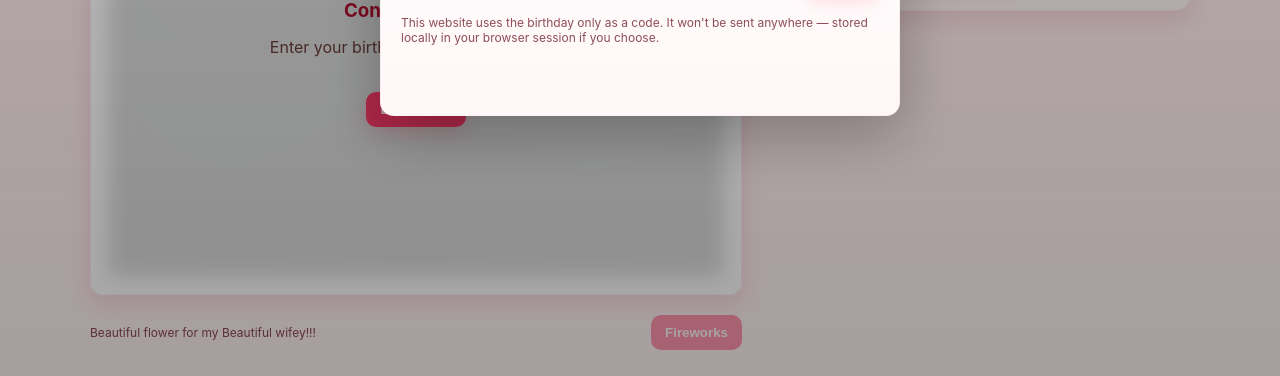
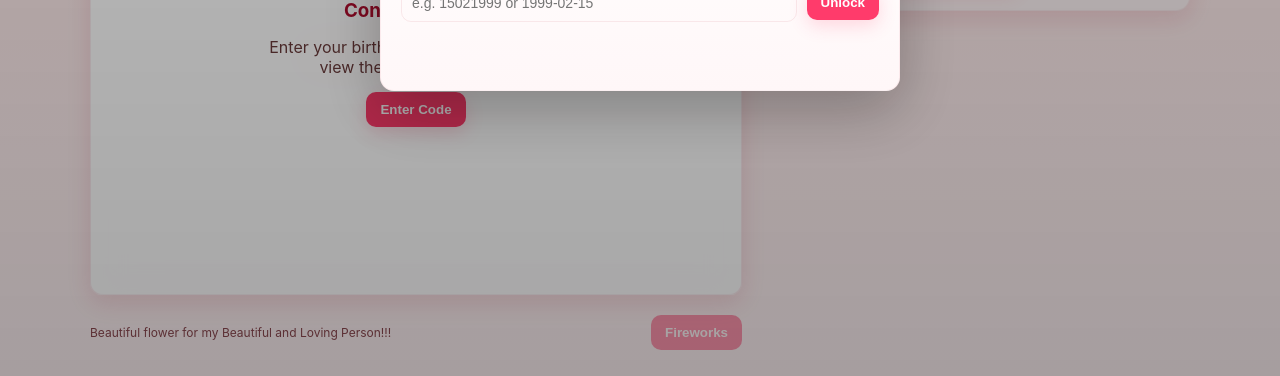
Before and after one commit to sthasujan/FlowerGarden, a plain HTML site: page index.html in a window 1280 px wide. Shown: the part 424-800 px from the top of the page. Drawn offline with Linux system fonts and the light colour scheme.

Commit message:
Initial Commit

```diff
--- a/index.html
+++ b/index.html
@@ -125,12 +125,12 @@
       left: 0;
       right: 0;
       bottom: 0;
-      background: rgba(255, 255, 255, 0.85);
-      backdrop-filter: blur(10px);
+      background: rgba(255, 255, 255, 0.92);
+      backdrop-filter: blur(15px);
       display: flex;
       align-items: center;
       justify-content: center;
-      z-index: 5;
+      z-index: 10;
       border-radius: 12px;
       flex-direction: column;
       gap: 15px;
@@ -152,12 +152,47 @@
       overflow: hidden;
       border-radius: 8px;
       box-shadow: 0 4px 12px rgba(177, 13, 46, 0.1);
+      position: relative;
     }
 
     .iframe-container iframe {
       width: 100%;
       height: 100%;
       border: 0;
+    }
+
+    /* Loading state for iframe */
+    .iframe-loading {
+      position: absolute;
+      top: 0;
+      left: 0;
+      right: 0;
+      bottom: 0;
+      background: var(--card);
+      display: flex;
+      align-items: center;
+      justify-content: center;
+      flex-direction: column;
+      gap: 15px;
+      z-index: 5;
+    }
+
+    .iframe-loading.hidden {
+      display: none;
+    }
+
+    .loading-spinner {
+      width: 40px;
+      height: 40px;
+      border: 3px solid var(--accent);
+      border-top: 3px solid transparent;
+      border-radius: 50%;
+      animation: spin 1s linear infinite;
+    }
+
+    @keyframes spin {
+      0% { transform: rotate(0deg); }
+      100% { transform: rotate(360deg); }
     }
 
     /* Controls */
@@ -340,8 +375,8 @@
           <button id="unlockBtn" class="btn">Unlock</button>
         </div>
         <div style="display:flex;justify-content:space-between;align-items:center;margin-top:10px;">
-          <p class="hint">This website uses the birthday only as a code. It won't be sent anywhere — stored locally in
-            your browser session if you choose.</p>
+          <!-- <p class="hint">This website uses the birthday only as a code. It won't be sent anywhere — stored locally in
+            your browser session if you choose.</p> -->
         </div>
         <p id="modalError" class="small" style="color:#9b2d3a;margin-top:8px;min-height:18px"></p>
       </div>
@@ -367,21 +402,28 @@
           <div class="lock-icon">🔒</div>
           <h3 style="color: var(--accent-2); margin: 0; text-align: center;">Content Locked</h3>
           <p style="color: var(--muted); text-align: center; max-width: 300px; margin: 0;">
-            Enter your birthday code to unlock this content
+            Enter your birthday code to unlock and view the flower animation
           </p>
           <button id="unlockFromOverlay" class="btn">Enter Code</button>
         </div>
 
-        <!-- Flower content -->
+        <!-- Flower content container -->
         <div class="iframe-container">
-          <iframe src="flower.html" title="Flower Animation"></iframe>
+          <!-- Loading state for iframe -->
+          <div id="iframeLoading" class="iframe-loading">
+            <div class="loading-spinner"></div>
+            <p style="color: var(--accent-2); margin: 0;">Loading Flower Animation...</p>
+          </div>
+
+          <!-- Iframe - initially empty, will be set after code entry -->
+          <iframe id="flowerIframe" title="Flower Animation"></iframe>
         </div>
       </div>
 
       <div style="display:flex;gap:12px;justify-content:space-between;align-items:center">
-        <p class="small">Beautiful flower for my Beautiful wifey!!!</p>
+        <p class="small">Beautiful flower for my Beautiful and Loving Person!!!</p>
         <div style="display:flex;gap:10px;align-items:center">
-          <button id="fireBtn" class="btn">Fireworks</button>
+          <button id="fireBtn" class="btn" disabled>Fireworks</button>
         </div>
       </div>
     </section>
@@ -432,6 +474,8 @@
       const modalError = document.getElementById('modalError');
       const blurOverlay = document.getElementById('blurOverlay');
       const unlockFromOverlay = document.getElementById('unlockFromOverlay');
+      const flowerIframe = document.getElementById('flowerIframe');
+      const iframeLoading = document.getElementById('iframeLoading');
 
       const mainContent = document.getElementById('mainContent');
       const userBadge = document.getElementById('userBadge');
@@ -491,6 +535,31 @@
         }, 3000);
       }
 
+      // Function to load the flower animation
+      function loadFlowerAnimation() {
+        // Show loading state
+        iframeLoading.classList.remove('hidden');
+
+        // Set the iframe source to flower.html
+        flowerIframe.src = 'flower.html';
+
+        // Hide loading state when iframe loads
+        flowerIframe.onload = function() {
+          iframeLoading.classList.add('hidden');
+        };
+
+        // Handle iframe loading errors
+        flowerIframe.onerror = function() {
+          iframeLoading.innerHTML = `
+            <div style="text-align: center; padding: 20px;">
+              <h3 style="color: var(--accent-2);">Error Loading Animation</h3>
+              <p style="color: var(--muted);">Could not load flower.html</p>
+              <button onclick="loadFlowerAnimation()" class="btn" style="margin-top: 15px;">Try Again</button>
+            </div>
+          `;
+        };
+      }
+
       // Function to unlock the content
       function unlockContent() {
         // Hide modal and blur overlay
@@ -500,6 +569,9 @@
 
         // Enable fireworks button
         fireBtn.disabled = false;
+
+        // Load the flower animation now that user is authenticated
+        loadFlowerAnimation();
       }
 
       // Function to lock the content
@@ -511,6 +583,10 @@
 
         // Disable fireworks button
         fireBtn.disabled = true;
+
+        // Clear the iframe source to prevent loading
+        flowerIframe.src = '';
+        iframeLoading.classList.remove('hidden');
       }
 
       // Unlock with proper validation
@@ -741,6 +817,9 @@
 
       // Initial canvas sizing
       resizeCanvas();
+
+      // Make functions available globally for retry buttons
+      window.loadFlowerAnimation = loadFlowerAnimation;
     })();
   </script>
 </body>
```
